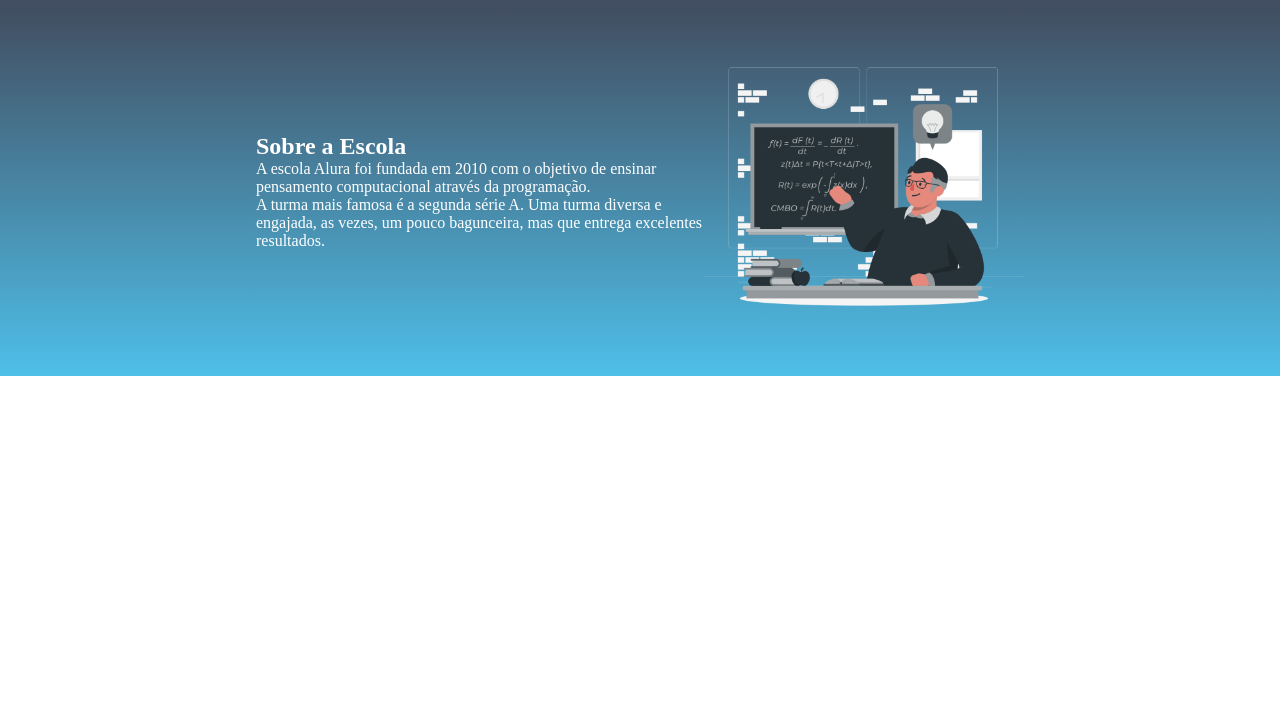
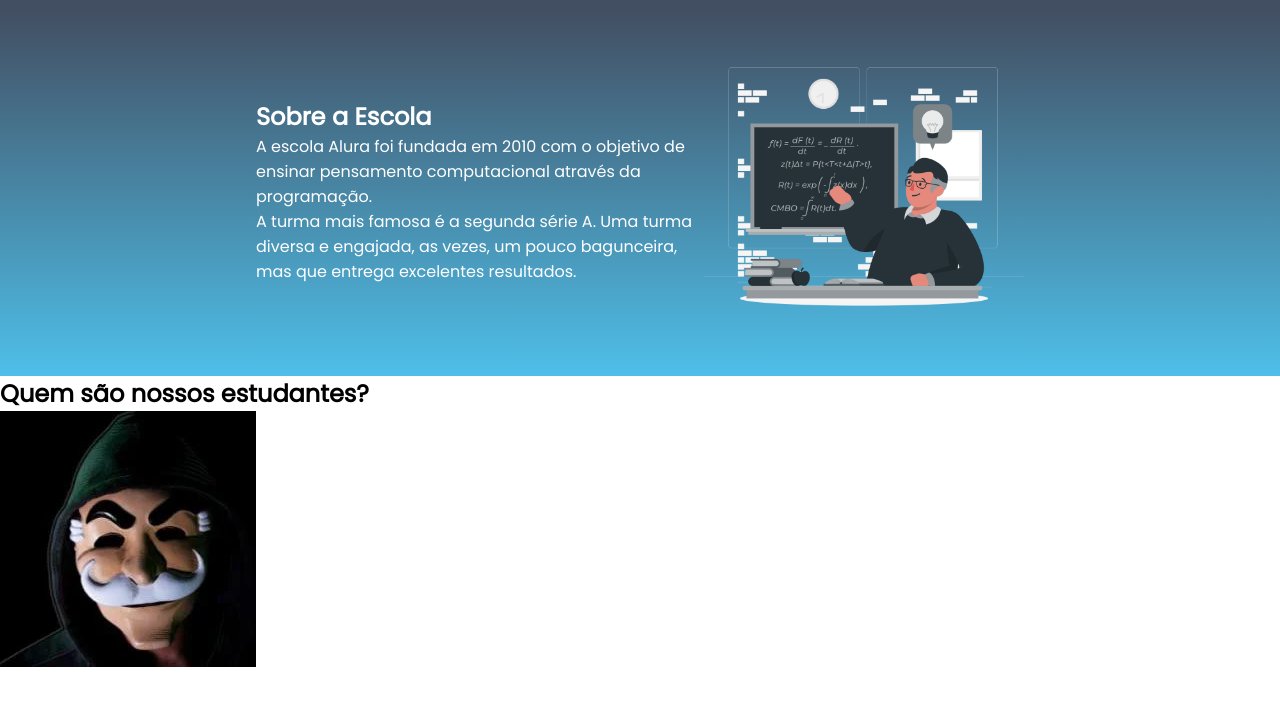
Before and after one commit to LucasGabriel2C/site-pro-curso-da-alura, a plain HTML site: page index.html in a window 1280 px wide. Shown: the part 99-800 px from the top of the page. Drawn offline with Linux system fonts and the light colour scheme.

Commit message:
Add files via upload

```diff
--- a/index.html
+++ b/index.html
@@ -6,6 +6,9 @@
     <meta name="viewport" content="width=device-width, initial-scale=1.0">
     <title>Document</title>
     <link rel="stylesheet" href="style.css">
+    <link rel="preconnect" href="https://fonts.googleapis.com">
+<link rel="preconnect" href="https://fonts.gstatic.com" crossorigin>
+<link href="https://fonts.googleapis.com/css2?family=Poppins&display=swap" rel="stylesheet">
 </head>
 <body>
     <header class="cabeçalho">
@@ -24,5 +27,10 @@
 
        <img class="escola_imagem" src="Formula-rafiki (1).png" alt="professor no quadro">
     </section>
+    <section class="estudante">
+        <h2 class="estudante-título"> Quem são nossos estudantes?</h2>
+        <img src="Y-1qmFNlWRADgJ509zKvK_gegfVvQtrS5X-9UeH_Od0.png" alt="foto top">
+
+    </section>
 </body>
 </html>
--- a/style.css
+++ b/style.css
@@ -3,6 +3,9 @@
     padding: 0;
 }
 
+body{
+    font-family: 'Poppins', sans-serif;
+}
 
 .cabeçalho {
     background-color: #424E61;
```
Also changed, not shown: Y-1qmFNlWRADgJ509zKvK_gegfVvQtrS5X-9UeH_Od0.png (added), styx-mr-roboto-official-music-video.jpg (added).
